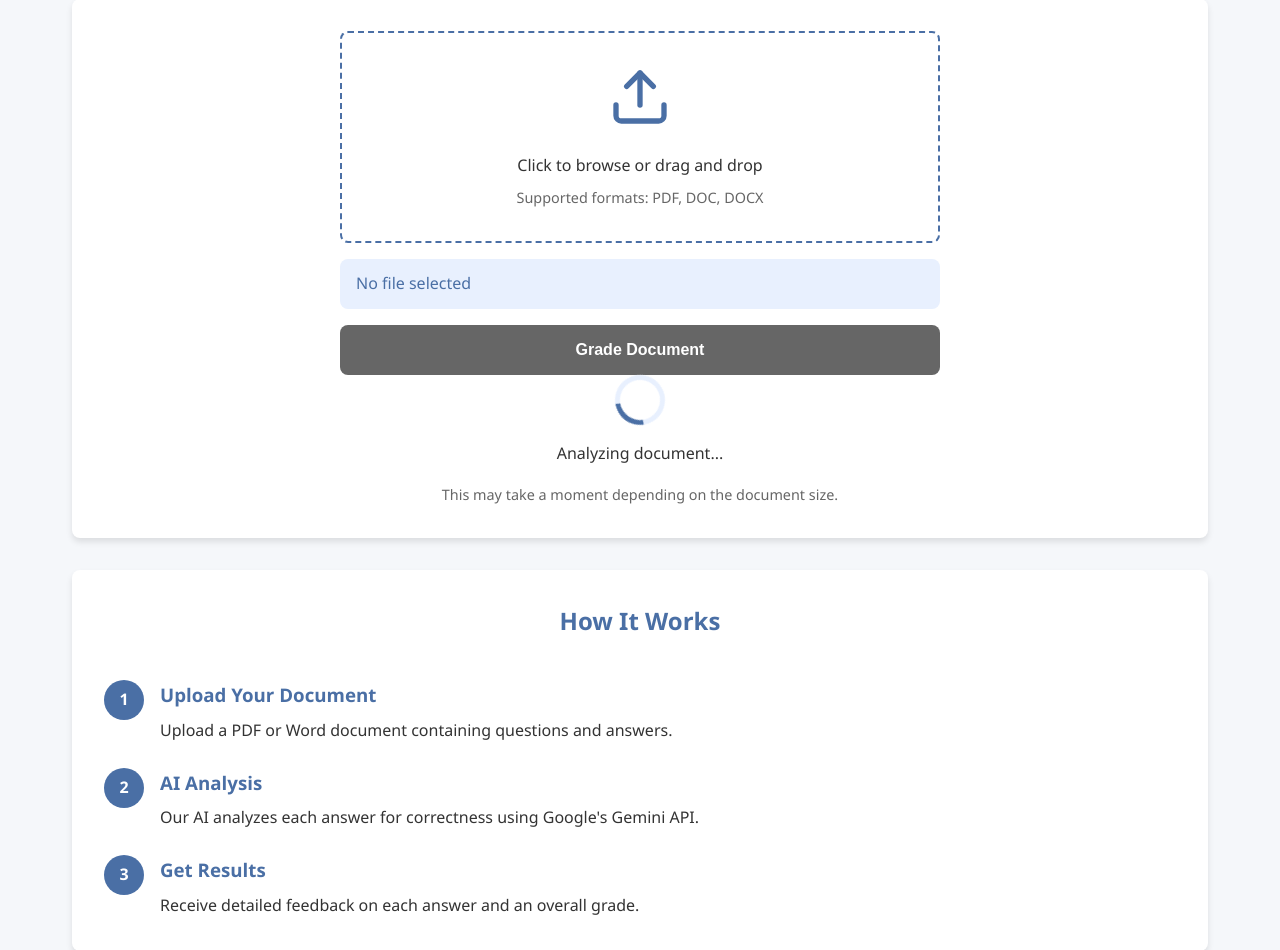
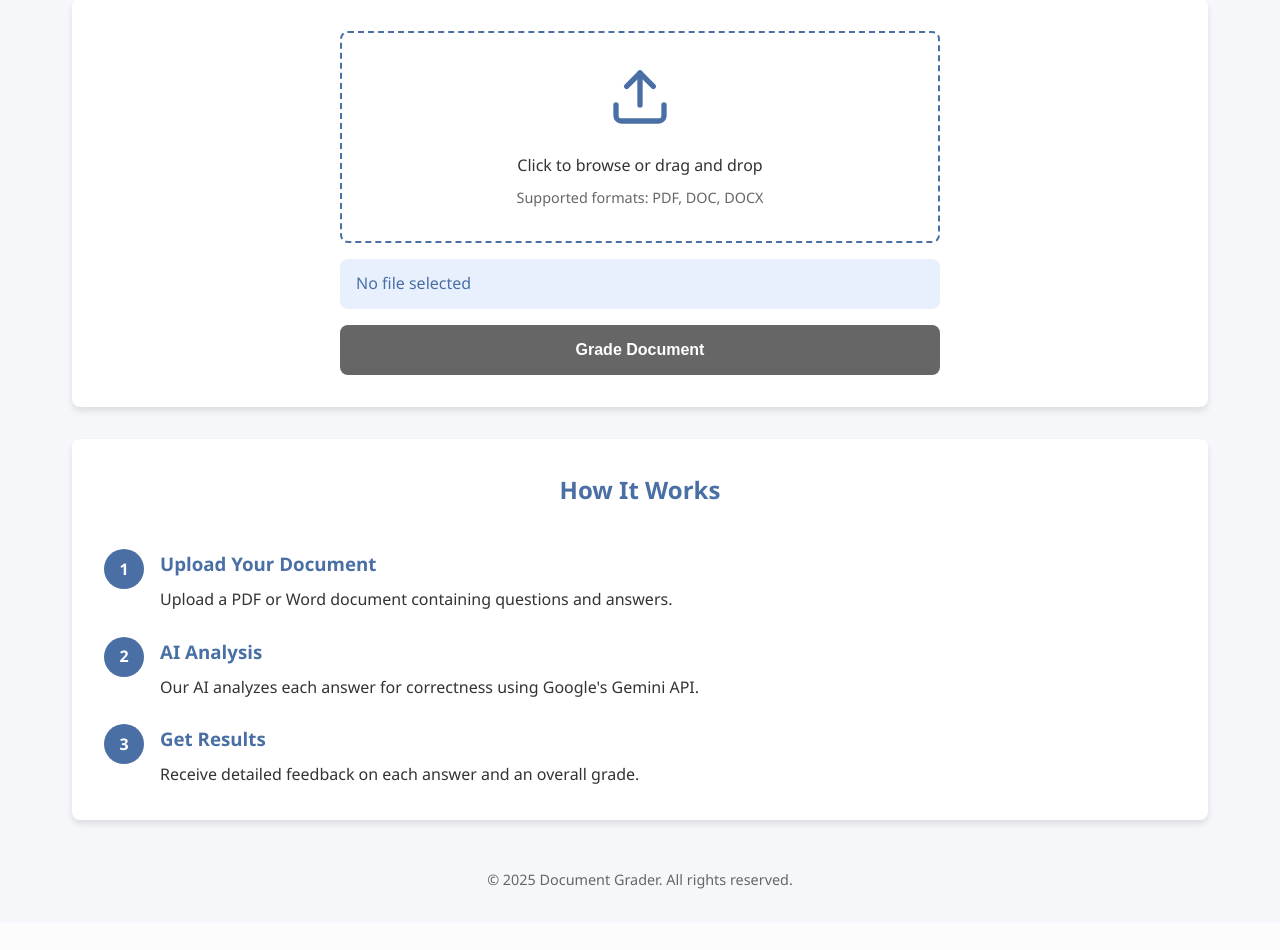
Before and after one commit to Aman-Singh-Rajput-code/Assignment-grading-FlaskAPI, a Flask app: page / in a window 1280 px wide. Shown: the part 165-1115 px from the top of the page. After the commit the page ends 1054 px from the top, so only its background shows below. Run offline with Flask 3, Linux system fonts and the light colour scheme.

Commit message:
fixed loader

```diff
--- a/static/js/main.js
+++ b/static/js/main.js
@@ -6,7 +6,9 @@
     const uploadButton = document.getElementById('upload-button');
     const uploadForm = document.getElementById('upload-form');
     const uploadContainer = document.getElementById('upload-container');
-    const loadingContainer = document.getElementById('loading-container');
+    const loaderDiv = document.querySelector('.loaderDiv');
+    const loaderP1 = document.querySelector('.loaderP1');
+    const loaderP2 = document.querySelector('.loaderP2');
     const fileLabel = document.querySelector('.file-label');
 
     // Handle file selection
@@ -92,7 +94,9 @@
     uploadForm.addEventListener('submit', function(e) {
         // Show loading animation
         uploadContainer.hidden = true;
-        loadingContainer.hidden = false;
+        loaderDiv.removeAttribute('hidden');
+        loaderP1.removeAttribute('hidden');
+        loaderP2.removeAttribute('hidden');
     });
 
     // Helper functions
--- a/templates/index.html
+++ b/templates/index.html
@@ -50,10 +50,10 @@
                     </form>
                 </div>
 
-                <div class="loading-container" id="loading-container" hidden>
-                    <div class="loader"></div>
-                    <p>Analyzing document...</p>
-                    <p class="small">This may take a moment depending on the document size.</p>
+                <div class="loading-container" id="loading-container">
+                    <div hidden class="loader loaderDiv"></div>
+                    <p hidden class="loaderP1">Analyzing document...</p>
+                    <p hidden class="small loaderP2">This may take a moment depending on the document size.</p>
                 </div>
             </section>
 
```
